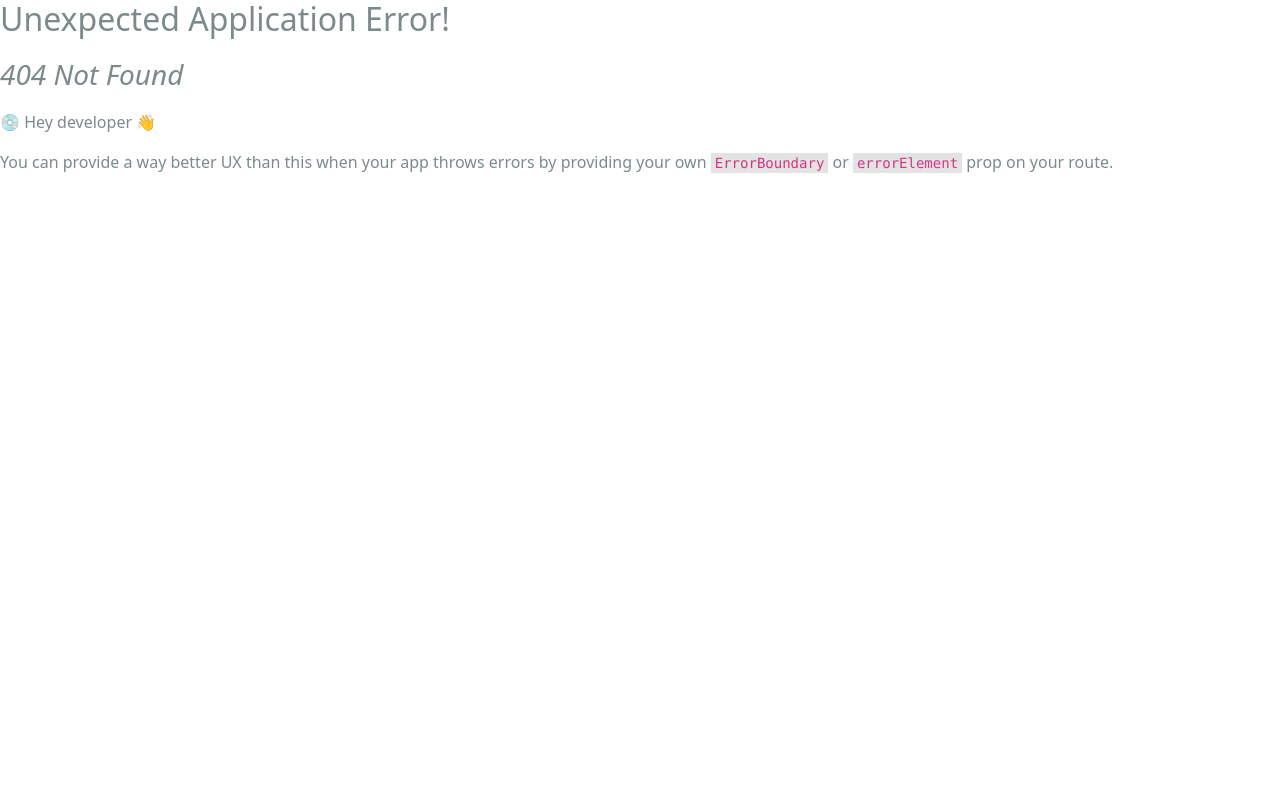
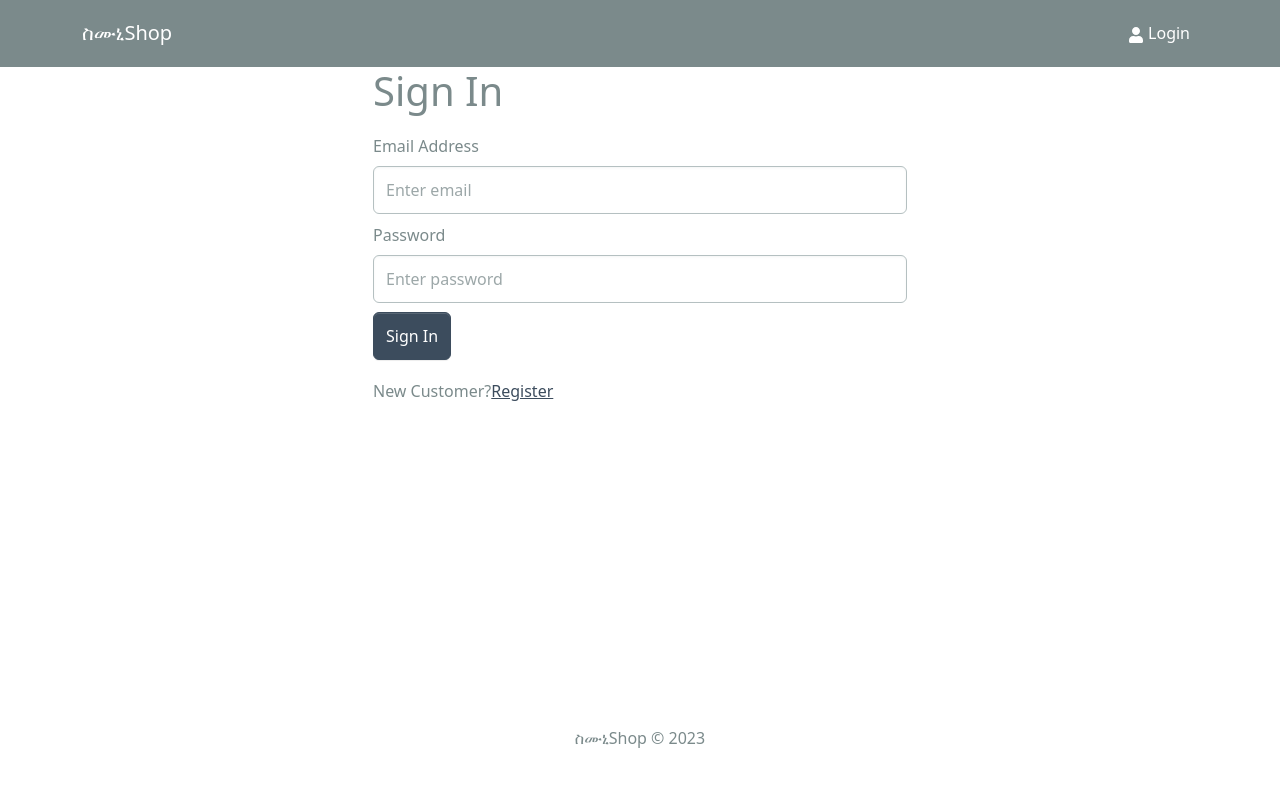
Before and after one commit to Abenezer-berhanu/proshop2, a React (Create React App) app in the folder frontend/: page /login in a window 1280 px wide. Before the commit this address had no page. Shown: the top 786 px of the page. Built offline with nearby package versions, Linux system fonts and the light colour scheme.

Commit message:
user login logout add

```diff
--- a/frontend/package.json
+++ b/frontend/package.json
@@ -18,6 +18,7 @@
     "react-router-bootstrap": "^0.26.2",
     "react-router-dom": "^6.15.0",
     "react-scripts": "5.0.1",
+    "react-toastify": "^9.1.3",
     "web-vitals": "^2.1.4"
   },
   "scripts": {
--- a/frontend/src/App.js
+++ b/frontend/src/App.js
@@ -3,6 +3,8 @@
 import Footer from "./components/Footer";
 import { Container } from "react-bootstrap";
 import { Outlet } from "react-router-dom";
+import {ToastContainer} from 'react-toastify'
+import 'react-toastify/dist/ReactToastify.css'
 
 const App = () => {
   return (
@@ -14,6 +16,7 @@
         </Container>
       </main>
       <Footer />
+      <ToastContainer />
     </>
   );
 };
--- /dev/null
+++ b/frontend/src/components/FormContainer.jsx
@@ -0,0 +1,15 @@
+import { Col, Container, Row } from "react-bootstrap";
+
+function FormContainer({ children }) {
+  return (
+    <Container>
+      <Row className="justify-content-md-center">
+        <Col xs={12} md={6}>
+          {children}
+        </Col>
+      </Row>
+    </Container>
+  );
+}
+
+export default FormContainer;
--- a/frontend/src/components/Header.jsx
+++ b/frontend/src/components/Header.jsx
@@ -1,10 +1,28 @@
 import React from "react";
-import { Navbar, Nav, Container, Badge } from "react-bootstrap";
+import { Navbar, Nav, Container, Badge, NavDropdown } from "react-bootstrap";
 import { FaShoppingCart, FaUser } from "react-icons/fa";
 import { LinkContainer } from "react-router-bootstrap";
-import {useSelector} from 'react-redux'
+import { Link, useNavigate } from "react-router-dom";
+import { useSelector, useDispatch } from "react-redux";
+import { useLogoutMutation } from "../slices/userSliceApi";
+import { clearCredentials } from "../slices/authSlice";
 export default function Header() {
-  const { cartItems } = useSelector(state => state.cart)
+  const { cartItems } = useSelector((state) => state.cart);
+  const { userInfo } = useSelector((state) => state.auth);
+  const [logoutMutation] = useLogoutMutation()
+  const dispatch = useDispatch()
+  const navigate = useNavigate()
+
+  const logoutHandler = async() => {
+    try {
+      await logoutMutation().unwrap()
+      dispatch(clearCredentials())
+      navigate('/login')
+    } catch (error) {
+      console.log(error)
+    }
+  };
+
   return (
     <header>
       <Navbar bg="dark" variant="dark" expand="md" collapseOnSelect>
@@ -15,24 +33,38 @@
           <Navbar.Toggle aria-controls="basic-navbar-nav " />
           <Navbar.Collapse id="basic-navbar-nav">
             <Nav className="ms-auto">
+              {userInfo && (
                 <LinkContainer to="/cart">
                   <Nav.Link>
                     <FaShoppingCart /> Cart
-                  {
-                  cartItems.length > 0 && (
-                    <Badge pill bg="danger" style={{marginLeft: '5px'}}>
-                      {cartItems.length > 9 ? "9+" : cartItems.length > 0 ? cartItems.length : 0}
+                    {cartItems.length > 0 && (
+                      <Badge pill bg="danger" style={{ marginLeft: "5px" }}>
+                        {cartItems.length > 9
+                          ? "9+"
+                          : cartItems.length > 0
+                          ? cartItems.length
+                          : 0}
                       </Badge>
-                  )
-                }
+                    )}
                   </Nav.Link>
-
                 </LinkContainer>
+              )}
+              {userInfo ? (
+                <NavDropdown title={userInfo.name} id="username">
+                  <LinkContainer to="/profile">
+                    <NavDropdown.Item>Profile</NavDropdown.Item>
+                  </LinkContainer>
+                  <NavDropdown.Item onClick={logoutHandler}>
+                    Logout
+                  </NavDropdown.Item>
+                </NavDropdown>
+              ) : (
                 <LinkContainer to="/login">
                   <Nav.Link>
                     <FaUser /> Login
                   </Nav.Link>
                 </LinkContainer>
+              )}
             </Nav>
           </Navbar.Collapse>
         </Container>
--- a/frontend/src/index.js
+++ b/frontend/src/index.js
@@ -16,12 +16,14 @@
 import HomeScreen from "./screens/HomeScreen";
 import ProductsScreen from "./screens/ProductsScreen";
 import CartScreen from "./screens/CartScreen";
+import LoginScreen from "./screens/LoginScreen";
 
 const router = createBrowserRouter(
   createRoutesFromElements(
     <Route path="/" element={<App />}>
       <Route index={true} path="/" element={<HomeScreen />} />
       <Route path="/product/:id" element={<ProductsScreen />} />
+      <Route path="/login" element={<LoginScreen />} />
       <Route path="/cart" element={<CartScreen />} />
     </Route>
   )
--- /dev/null
+++ b/frontend/src/screens/LoginScreen.jsx
@@ -0,0 +1,87 @@
+import { Link, useLocation, useNavigate } from "react-router-dom";
+import { Form, Button, Row, Col } from "react-bootstrap";
+import FormContainer from "../components/FormContainer";
+import { useDispatch, useSelector } from "react-redux";
+import { useEffect, useState } from "react";
+import Loader from "../components/Loader";
+import { useLoginMutation } from "../slices/userSliceApi";
+import { setCredntials } from "../slices/authSlice";
+import { toast } from "react-toastify";
+
+function LoginScreen() {
+  const [email, setEmail] = useState("");
+  const [password, setPassword] = useState("");
+
+  const dispatch = useDispatch();
+  const navigate = useNavigate();
+
+  const [login, { isLoading }] = useLoginMutation();
+
+  const { userInfo } = useSelector((state) => state.auth);
+
+  const { search } = useLocation();
+  const sp = new URLSearchParams(search);
+  const redirect = sp.get("redirect") || "/";
+
+  useEffect(() => {
+    if (userInfo) {
+      navigate(redirect);
+    }
+  }, [userInfo, redirect, navigate]);
+
+  const submitHandler = async (e) => {
+    e.preventDefault();
+    try {
+      const res = await login({ email, password }).unwrap();
+      dispatch(setCredntials({...res}));
+      navigate(redirect);
+    } catch (error) {
+    console.log(error)
+      toast.error(error?.data?.message || error.error);
+    }
+  };
+
+  return (
+    <FormContainer>
+      <h1>Sign In</h1>
+      <Form onSubmit={submitHandler}>
+        <Form.Group className="my-2" controlId="email">
+          <Form.Label>Email Address</Form.Label>
+          <Form.Control
+            type="email"
+            placeholder="Enter email"
+            value={email}
+            onChange={(e) => setEmail(e.target.value)}
+          ></Form.Control>
+        </Form.Group>
+
+        <Form.Group className="my-2" controlId="password">
+          <Form.Label>Password</Form.Label>
+          <Form.Control
+            type="password"
+            placeholder="Enter password"
+            value={password}
+            onChange={(e) => setPassword(e.target.value)}
+          ></Form.Control>
+        </Form.Group>
+
+        {isLoading && <Loader />}
+
+        <Button disabled={isLoading} type="submit" variant="primary">
+          Sign In
+        </Button>
+      </Form>
+
+      <Row className="py-3">
+        <Col>
+          New Customer?
+          <Link to={redirect ? `/register/?redirect=${redirect}` : "/register"}>
+            Register
+          </Link>
+        </Col>
+      </Row>
+    </FormContainer>
+  );
+}
+
+export default LoginScreen;
--- a/frontend/src/slices/authSlice.js
+++ b/frontend/src/slices/authSlice.js
@@ -11,10 +11,13 @@
         setCredntials : (state, action) => {
             state.userInfo = action.payload
             localStorage.setItem('userInfo', JSON.stringify(action.payload))
+        },
+        clearCredentials: (state) => {
+            state.userInfo = null
+            localStorage.removeItem('userInfo')
         }
     }
 })
 
-export const {setCredntials} = authSlice.actions
-
+export const {setCredntials, clearCredentials } = authSlice.actions
 export default authSlice.reducer
--- a/frontend/src/slices/userSliceApi.js
+++ b/frontend/src/slices/userSliceApi.js
@@ -5,12 +5,18 @@
     endpoints: (builder) => ({
         login: builder.mutation({
             query: (data) => ({
-                url: USERS_URL/"login",
+                url: `${USERS_URL}/login`,
                 method : 'POST',
                 body: data
+            })
+        }),
+        logout: builder.mutation({
+            query: () => ({
+                url: `${USERS_URL}/logout`,
+                method: 'POST'
             })
         })
     })
 })
 
-export const {useLoginMutation} = usersApiSlice
+export const {useLoginMutation, useLogoutMutation} = usersApiSlice
```
Also changed, not shown: 1 other file (tests, documents, lock files or other folders). Lines whose indentation alone changed are shown as unchanged.
